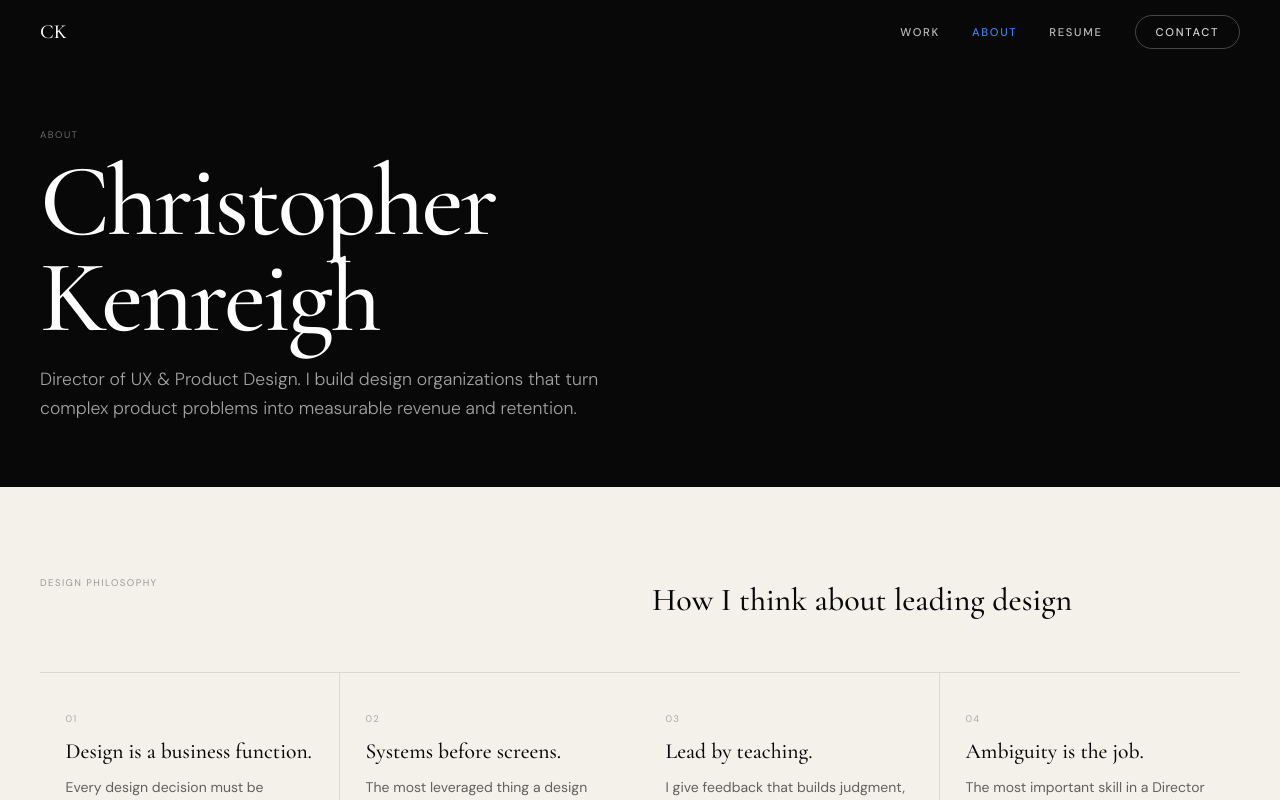
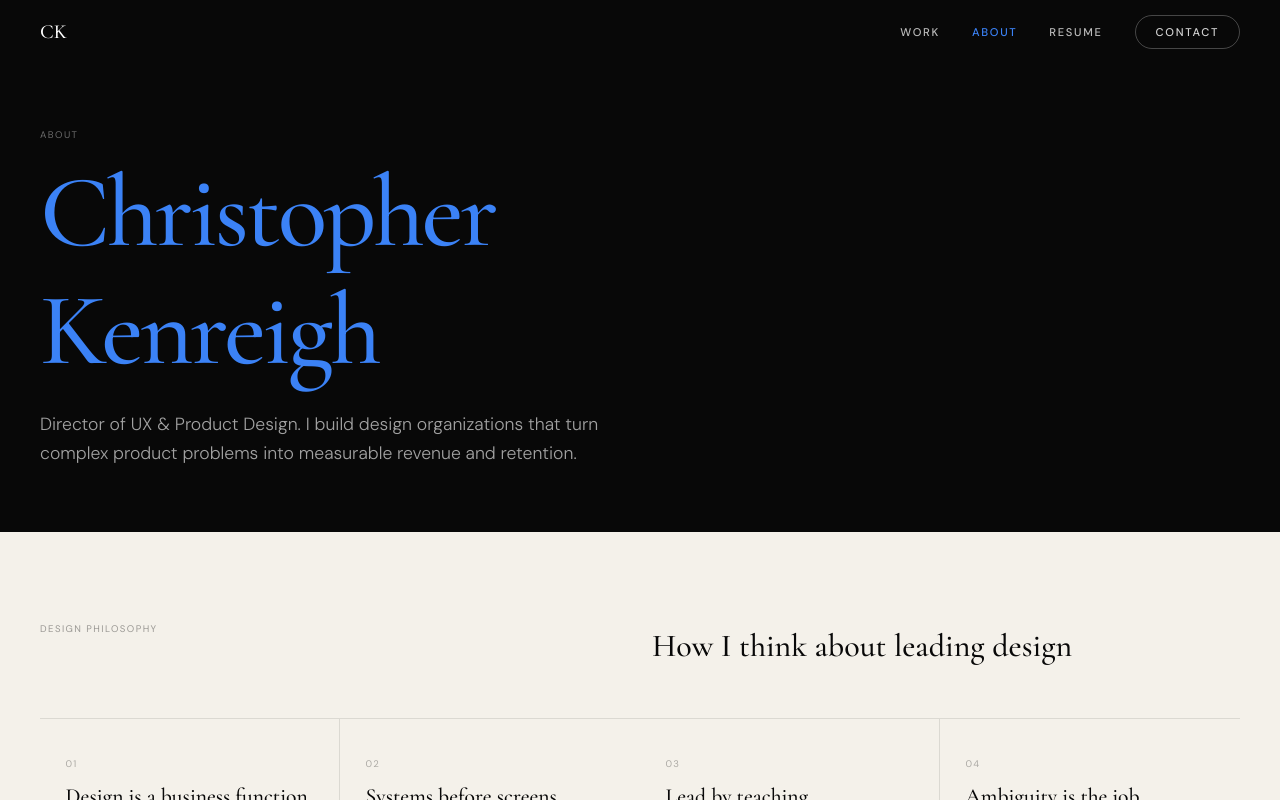
Before and after one commit to tangiblethinking/Appprotoneov002, a React (Vite) app: page / in a window 1280 px wide. Both pictures are taken after a click on the button "FULL PROFILE →". Shown: the top 800 px of the page. Built offline with nearby package versions, Linux system fonts and the light colour scheme.

Commit message:
Fix: About h1 blue color + lineHeight 1.15 so names don't intersect

```diff
--- a/src/pages/About.jsx
+++ b/src/pages/About.jsx
@@ -29,7 +29,7 @@ export default function About({ setPage }) {
         <div style={MAX}>
           <FadeUp>
             <p style={{ fontSize: '0.6rem', textTransform: 'uppercase', letterSpacing: '0.15em', color: 'rgba(255,255,255,0.40)', marginBottom: 12 }}>About</p>
-            <h1 style={{ fontFamily: '"Cormorant Garamond",serif', fontSize: 'clamp(2.8rem,8vw,7rem)', color: 'white', fontWeight: 500, lineHeight: 0.93, letterSpacing: '-0.03em', marginBottom: '1.25rem' }}>
+            <h1 style={{ fontFamily: '"Cormorant Garamond",serif', fontSize: 'clamp(2.8rem,8vw,7rem)', color: '#3B82F6', fontWeight: 500, lineHeight: 1.15, letterSpacing: '-0.03em', marginBottom: '1.25rem' }}>
               Christopher<br />Kenreigh
             </h1>
             <p style={{ fontSize: 'clamp(0.95rem,2vw,1.1rem)', color: 'rgba(255,255,255,0.62)', maxWidth: 560, lineHeight: 1.65, fontWeight: 300 }}>
```
